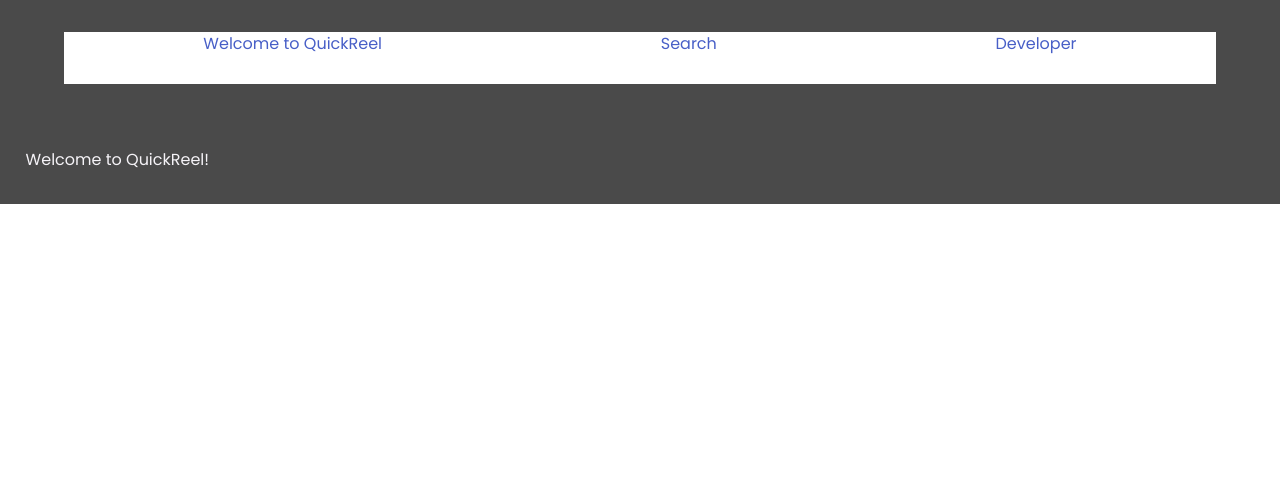
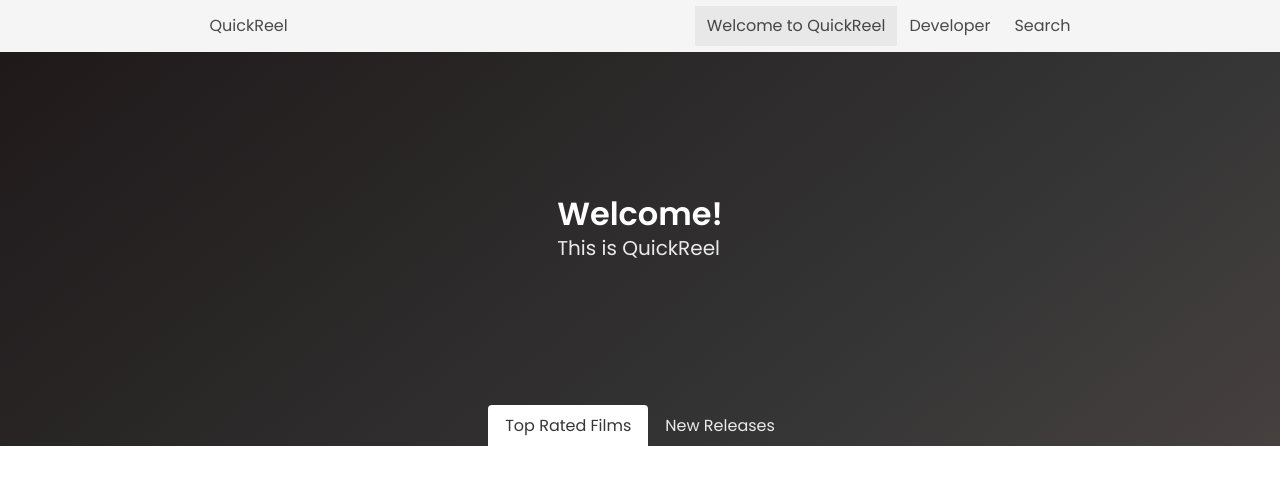
Before and after one commit to dimacuhamarc/quick-reel, a Next.js app: page / in a window 1280 px wide. Shown: the top 484 px of the page. Built offline with nearby package versions, Linux system fonts and the light colour scheme.

Commit message:
Implemented is-active on navbar states

```diff
--- a/app/globals.scss
+++ b/app/globals.scss
@@ -1,7 +1,11 @@
+@charset "utf-8";
+
 @import url('https://fonts.googleapis.com/css2?family=Poppins:ital,wght@0,300;0,400;0,500;0,600;0,700;1,800&display=swap');
-@import '../node_modules/bulma/bulma.sass';
-@import "../node_modules/bulma/sass/utilities/initial-variables";
+
 $family-sans-serif: 'Poppins', sans-serif;
+
+$primary: #4A4A4A;
+$secondary: #8a0000;
 
 :root {
   --background: #4A4A4A;
@@ -13,9 +17,9 @@
 * {
   margin: 0 auto;
   font-family: 'Poppins', sans-serif;
-  color: var(--text);
 }
 
-body {
-  background-color: var(--background);
-}
+
+@import '../node_modules/bulma/bulma.sass';
+@import "../node_modules/bulma/sass/utilities/initial-variables";
+@import '../node_modules/bulma/sass/utilities/derived-variables.sass';
--- a/app/layout.tsx
+++ b/app/layout.tsx
@@ -1,3 +1,5 @@
+'use client';
+
 import './globals.scss'
 import main from './page.module.scss';
 import Navbar from '../components/navbar/navbar';
--- a/app/page.module.scss
+++ b/app/page.module.scss
@@ -1,6 +1,5 @@
 @import url('https://fonts.googleapis.com/css2?family=Poppins:ital,wght@0,300;0,400;0,500;0,600;0,700;1,800&display=swap');
 
 .container {
-    padding: 2.5% 2%;
     font-family: 'Poppins', sans-serif;
 }
--- a/app/page.tsx
+++ b/app/page.tsx
@@ -1,10 +1,8 @@
-
+import Hero from '../components/hero/hero';
 
 export default function Home() {
   return (
-    <div>
-      <h1>Welcome to QuickReel!</h1>
-    </div>
+    <Hero/>
   )
 }
 
--- a/app/search/page.tsx
+++ b/app/search/page.tsx
@@ -1,4 +1,4 @@
-
+import hero from "../components/hero/hero";
 
 export default function Search() {
   return (
--- /dev/null
+++ b/components/hero/hero.tsx
@@ -0,0 +1,24 @@
+import style from './hero.module.scss';
+
+export default function hero() {
+    return (
+        <section className="hero is-dark is-bold is-medium">
+            <div className="hero-body">
+                <div className="container">
+                    <h1 className="title">Welcome!</h1>
+                    <h2 className="subtitle">This is QuickReel</h2>
+                </div>
+            </div>
+            <div className="hero-foot">
+                <nav className="tabs is-boxed is-fullwidth">
+                    <div className="container">
+                        <ul>
+                            <li className="is-active"><a>Top Rated Films</a></li>
+                            <li><a>New Releases</a></li>
+                        </ul>
+                    </div>
+                </nav>
+            </div>
+        </section>
+    )
+}
--- a/components/navbar/navbar.module.scss
+++ /dev/null
@@ -1,5 +0,0 @@
-
-.container {
-    padding: 2.5% 2%;
-    background-color: var(--background);
-}
--- a/components/navbar/navbar.tsx
+++ b/components/navbar/navbar.tsx
@@ -1,17 +1,24 @@
 import Link from "next/link";
+import { usePathname } from "next/navigation";
 
-import style from "./navbar.module.scss";
 
-export default function navbar() {
+const Navbar = () => {
+    const currentPathname = usePathname();
+
     return (
-        <div className={style.container}>
-            <div className="container">
-                <div className="navbar is-flex is-justify-content-space-around">
-                    <Link href="/">Welcome to QuickReel</Link>
-                    <Link href="/search">Search</Link>
-                    <Link href="https://github.com/dimacuhamarc" rel="noopener noreferrer" target="_blank">Developer</Link>
+        <div>
+            <nav className="navbar is-bold is-light is-flex is-justify-content-space-around is-align-items-center">
+                <div className="navbar-brand">
+                    <a className="navbar-item" href="/">QuickReel</a>
                 </div>
-            </div>
+                <div className="navbar-end">
+                    <Link className={`navbar-item ${currentPathname === '/' ? 'is-active' : ''}`} href="/">Welcome to QuickReel</Link>
+                    <Link className="navbar-item  " href="https://github.com/dimacuhamarc" rel="noopener noreferrer" target="_blank">Developer</Link>
+                    <Link className={`navbar-item ${currentPathname === '/search' ? 'is-active' : ''}`} href="/search">Search</Link>
+                </div>
+            </nav>
         </div>
     )
 }
+
+export default Navbar;
```
Also changed, not shown: components/hero/hero.module.scss (added).
